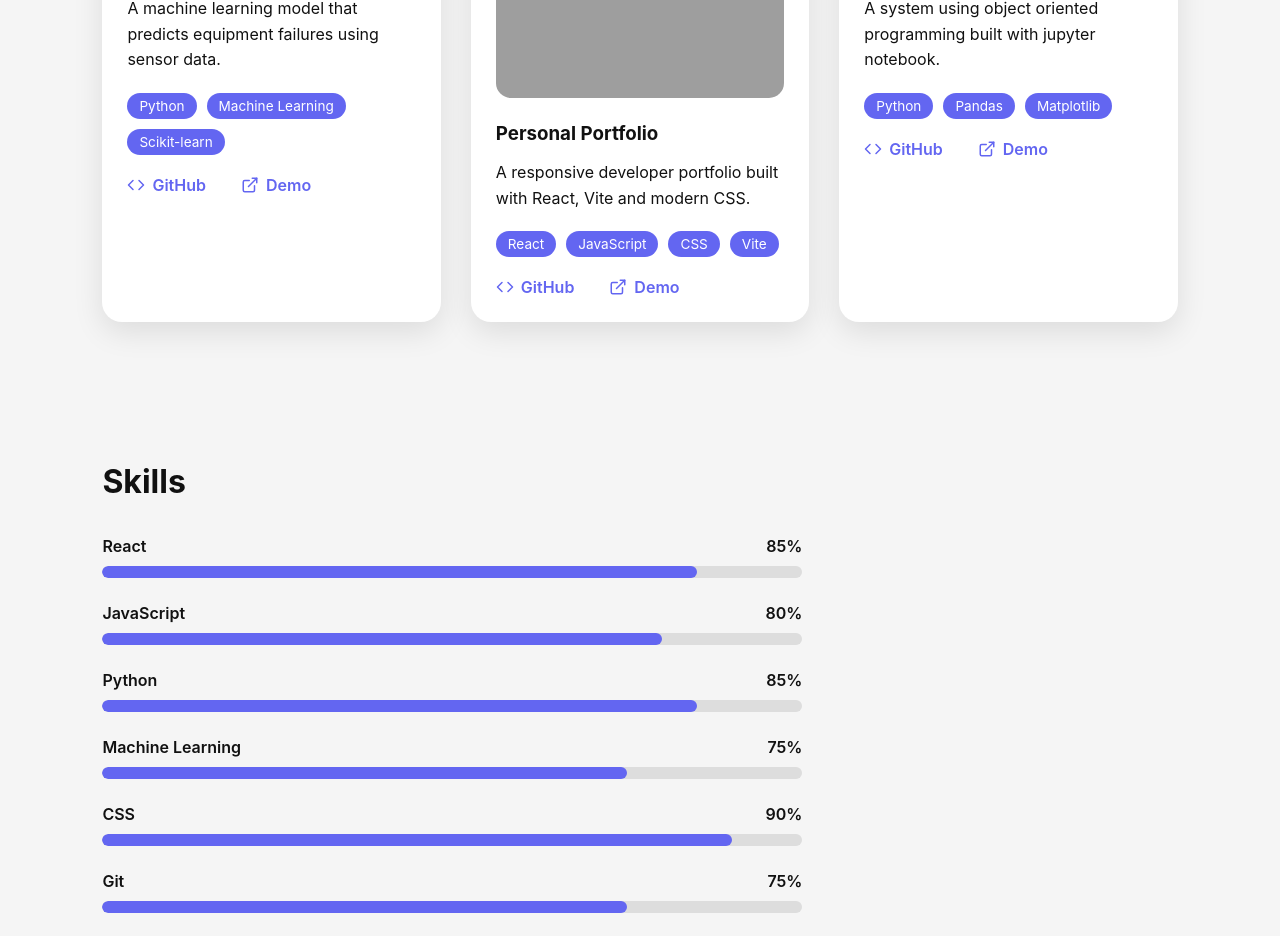
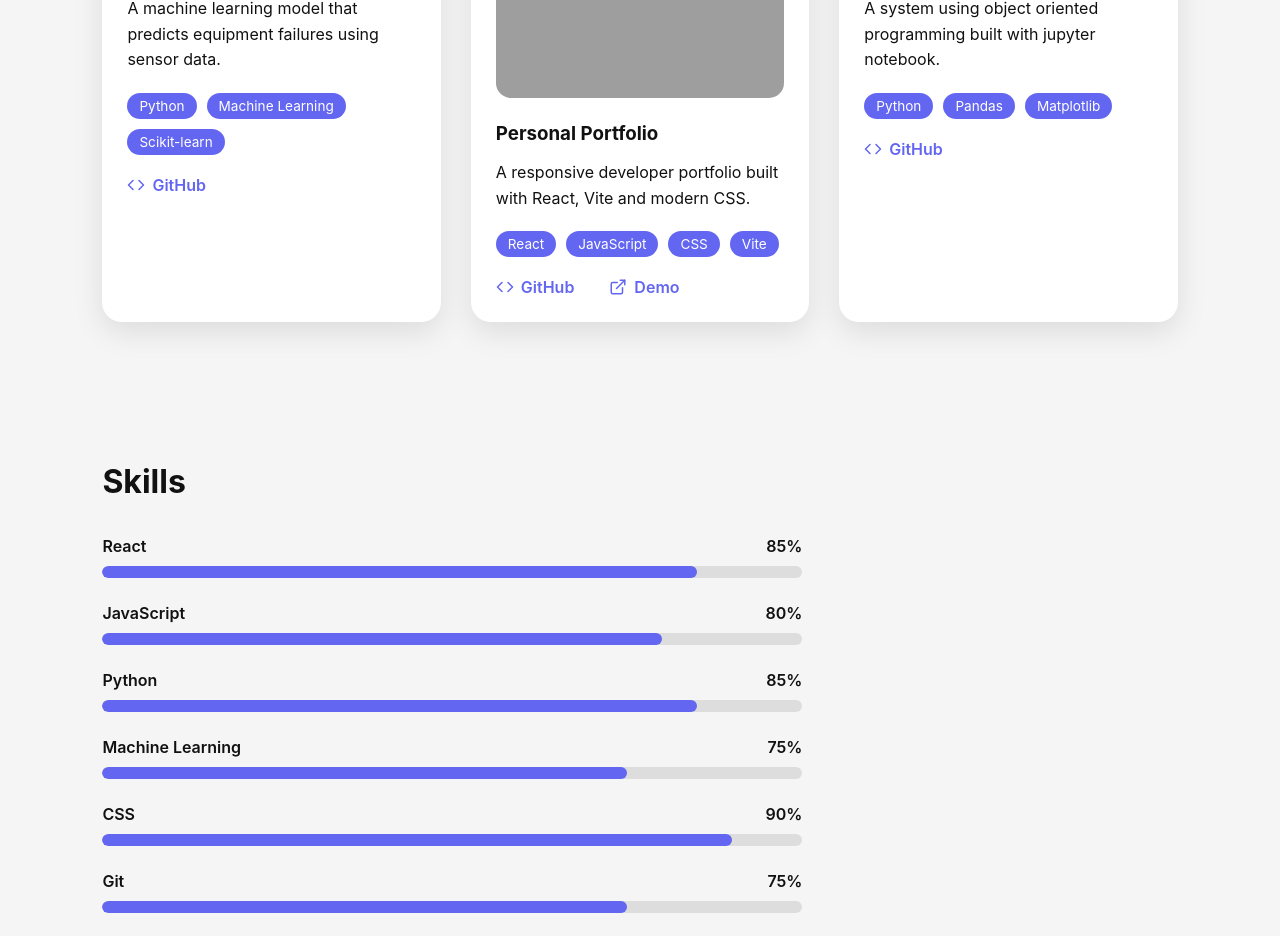
Before and after one commit to munkhbrave22/portfolio-website, a React (Vite) app: page / in a window 1280 px wide. Shown: the part 960-1896 px from the top of the page. Built offline with nearby package versions, Linux system fonts and the light colour scheme; grey boxes are pictures that could not be loaded.

Commit message:
Simplify project links in ProjectCard component
Refactor project links to remove duplicate GitHub and Demo links.

```diff
--- a/src/components/ProjectCard.jsx
+++ b/src/components/ProjectCard.jsx
@@ -56,28 +56,27 @@ technologies.map((tech,index)=>(
 
 <div className="project-links">
 
+  <a
+    href={github}
+    target="_blank"
+    rel="noopener noreferrer"
+  >
+    <Code size={18} />
+    GitHub
+  </a>
 
-<a href={github}>
-
-<Code size={18}/>
-
-GitHub
-
-</a>
-
-
-
-<a href={demo}>
-
-<ExternalLink size={18}/>
-
-Demo
-
-</a>
-
+  {demo && (
+    <a
+      href={demo}
+      target="_blank"
+      rel="noopener noreferrer"
+    >
+      <ExternalLink size={18} />
+      Demo
+    </a>
+  )}
 
 </div>
-
 
 </div>
 
```
